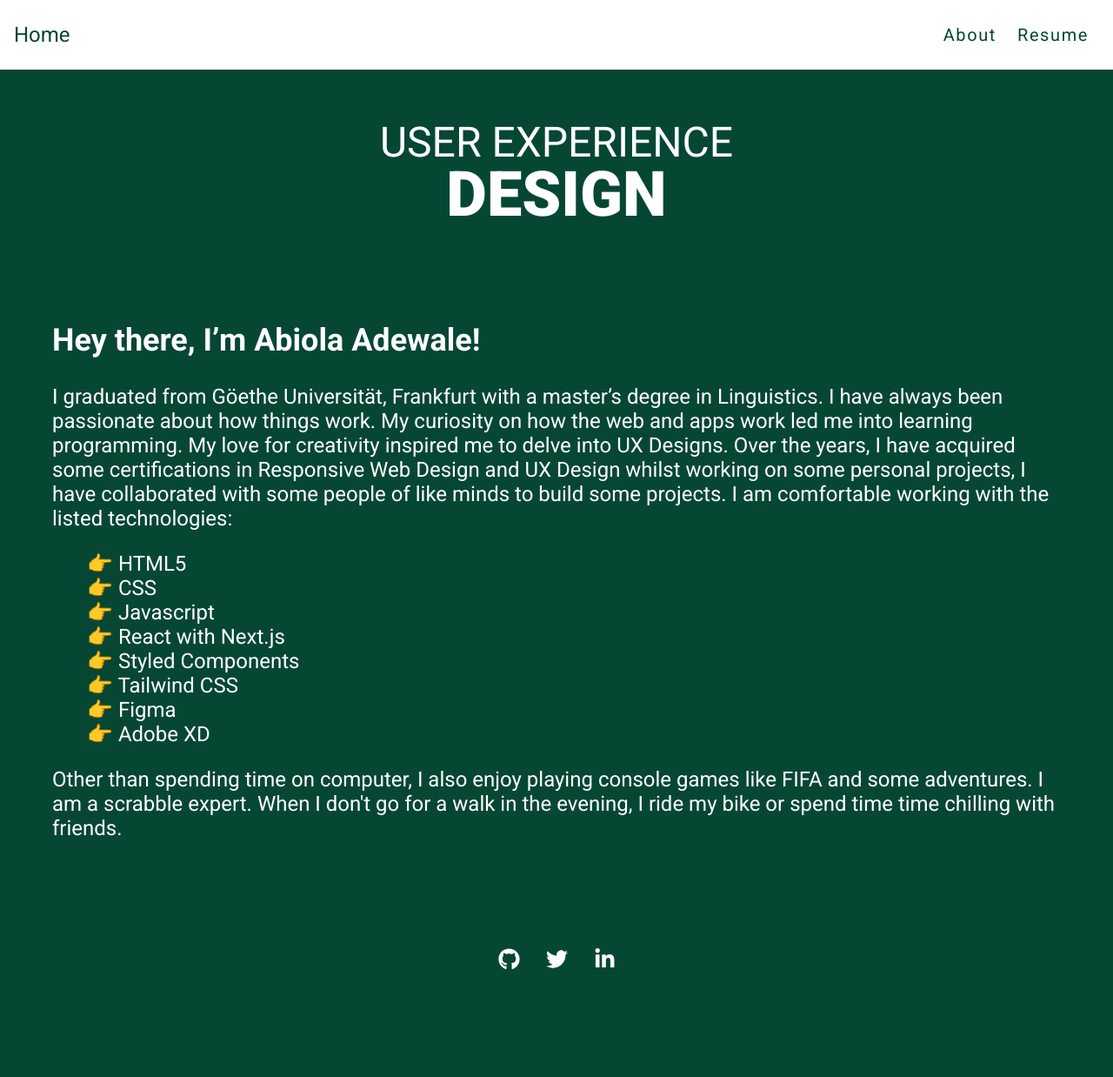
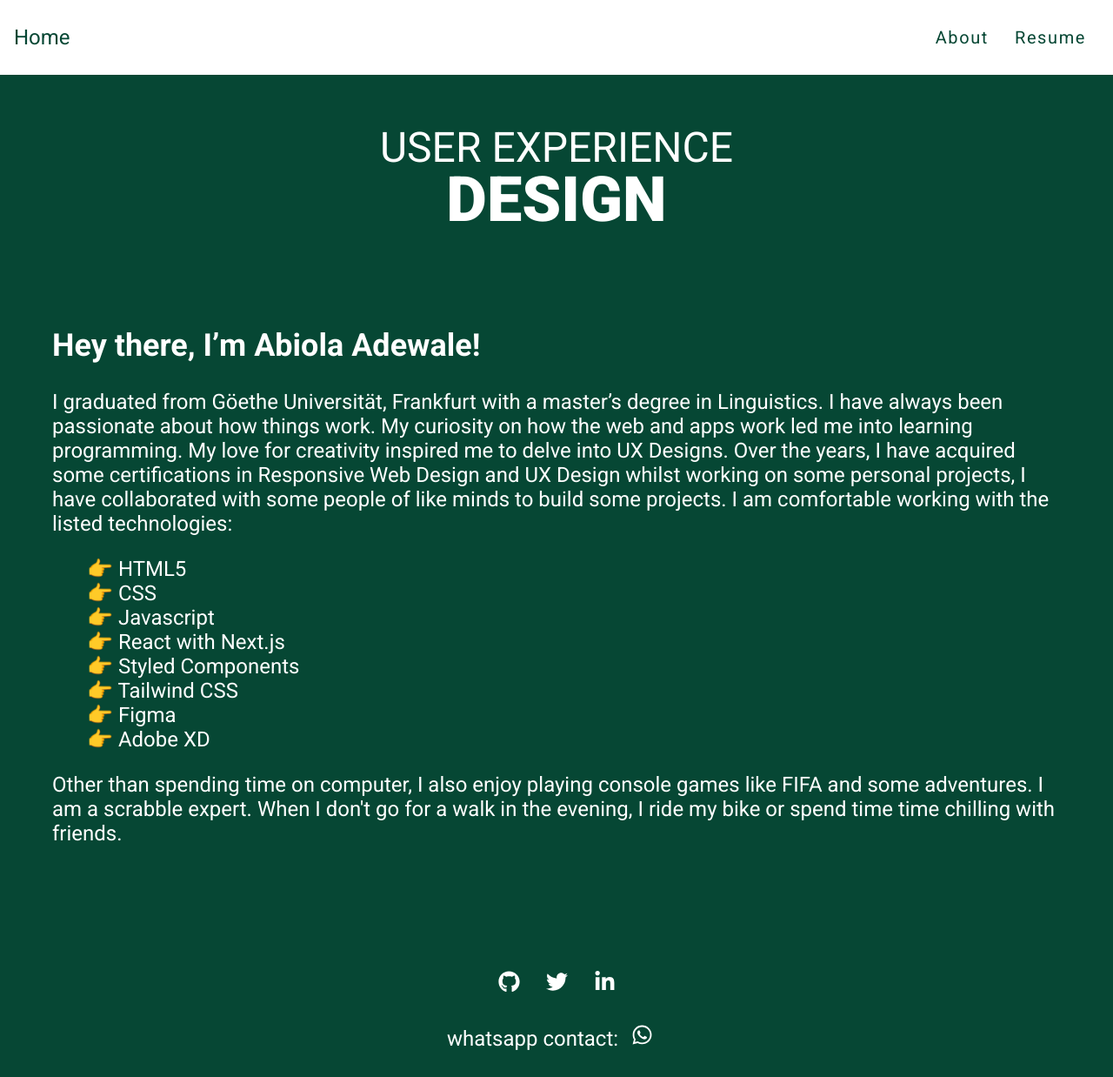
Before and after one commit to Abby-Wale/Abby-Wale.github.io, a Next.js app: page /about in a window 1280 px wide. Shown: the whole page at 87% size. Before the commit the page ends 1141 px from the top, so only its background shows below. Built offline with nearby package versions, Linux system fonts and the light colour scheme.

Commit message:
footer redesigned

```diff
--- a/components/CaseCard.js
+++ b/components/CaseCard.js
@@ -19,7 +19,7 @@ export default function CaseCard({ study }) {
         </div>
         <div className="actions">
           <Link href={"/designs/" + slug}>
-            <a>details</a>
+            <a>view case study</a>
           </Link>
         </div>
       </div>
--- a/components/Layout.js
+++ b/components/Layout.js
@@ -1,6 +1,6 @@
 import Link from "next/link";
 import Navbar from "./Navigation";
-import { FaGithub, FaLinkedinIn, FaTwitter } from "react-icons/fa";
+import { FaGithub, FaLinkedinIn, FaTwitter, FaWhatsapp } from "react-icons/fa";
 import styled from "@emotion/styled";
 
 export default function Layout({ children }) {
@@ -22,6 +22,7 @@ export default function Layout({ children }) {
       <div className="page-content">{children}</div>
 
       <Footer>
+        <Footer1>
           <a
             href="https://github.com/princehaybee"
             target="_blank"
@@ -43,12 +44,38 @@ export default function Layout({ children }) {
           >
             <FaLinkedinIn color="#fff" />
           </a>
+        </Footer1>
+
+        <Footer2>
+          whatsapp contact:
+          <a
+            href="https://wa.me/4915217431500"
+            target="_blank"
+            rel="noopener noreferrer"
+          >
+            <FaWhatsapp color="#fff" />
+          </a>
+        </Footer2>
       </Footer>
     </div>
   );
 }
 
 export const Footer = styled.div`
+  display: flex;
+  flex-direction: column;
+  text-align: center;
+  padding: 20px 0;
+
+  left: 0;
+  bottom: 0;
+  a {
+    text-decoration: none;
+    font-size: 25px;
+    margin: 0 15px;
+  }
+`;
+export const Footer1 = styled.div`
   display: block;
   text-align: center;
   padding: 20px 0;
@@ -61,3 +88,15 @@ export const Footer = styled.div`
     margin: 0 15px;
   }
 `;
+export const Footer2 = styled.div`
+  text-align: center;
+  padding: 10px 0;
+  color: #fff;
+
+  left: 0;
+  bottom: 0;
+  a {
+    text-decoration: none;
+    font-size: 25px;
+  }
+`;
--- a/components/Navigation.js
+++ b/components/Navigation.js
@@ -25,16 +25,12 @@ function Navbar() {
           </RightAnchor>
         </Link>
 
-        {/* <Link href="/design" passHref>
-          <RightAnchor onClick={() => updateShowmenu(!showmenu)}>
-            <span>Designs</span>
-          </RightAnchor>
-        </Link> */}
-
         <Link href="AdewaleAbiolaResume.pdf">
-          <RightAnchor onClick={() => updateShowmenu(!showmenu)}>
-            <a target="_blank">Resume</a>
-          </RightAnchor>
+          <a target="_blank" rel="noopener noreferrer">
+            <RightAnchor onClick={() => updateShowmenu(!showmenu)}>
+              Resume
+            </RightAnchor>
+          </a>
         </Link>
       </RightNav>
     </Header>
@@ -63,7 +59,9 @@ grid-template-columns: 1fr 1fr;
   list-style-type: none;
   height: ${({ showmenu }) => (showmenu ? "auto" : "0")};
 
-
+a {
+  text-decoration: none;
+}
   @media screen and (min-width: 800px) {
     display: flex;
     height: auto;
@@ -76,14 +74,14 @@ export const RightAnchor = styled.a`
   flex-direction: column;
   justify-content: center;
   align-items: center;
-  margin: 12px;
+  margin: 15px;
   text-decoration: none;
   cursor: pointer;
   color: #064734;
   @media screen and (min-width: 800px) {
     :hover {
       padding-left: 0;
-      border-bottom: 1px solid black;
+      border-bottom: 1px solid #064734;
     }
   }
 `;
```
Lines whose indentation alone changed are shown as unchanged.
